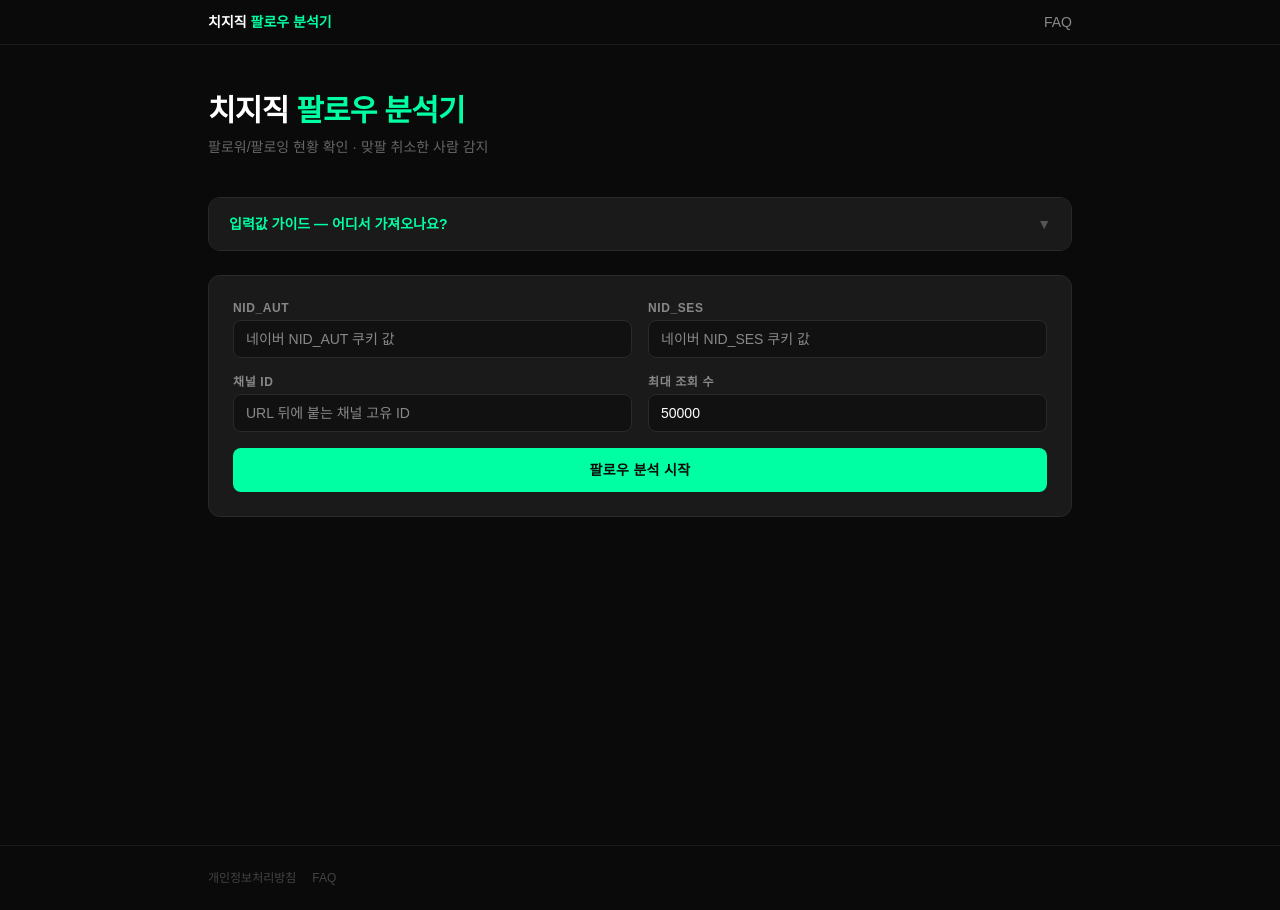
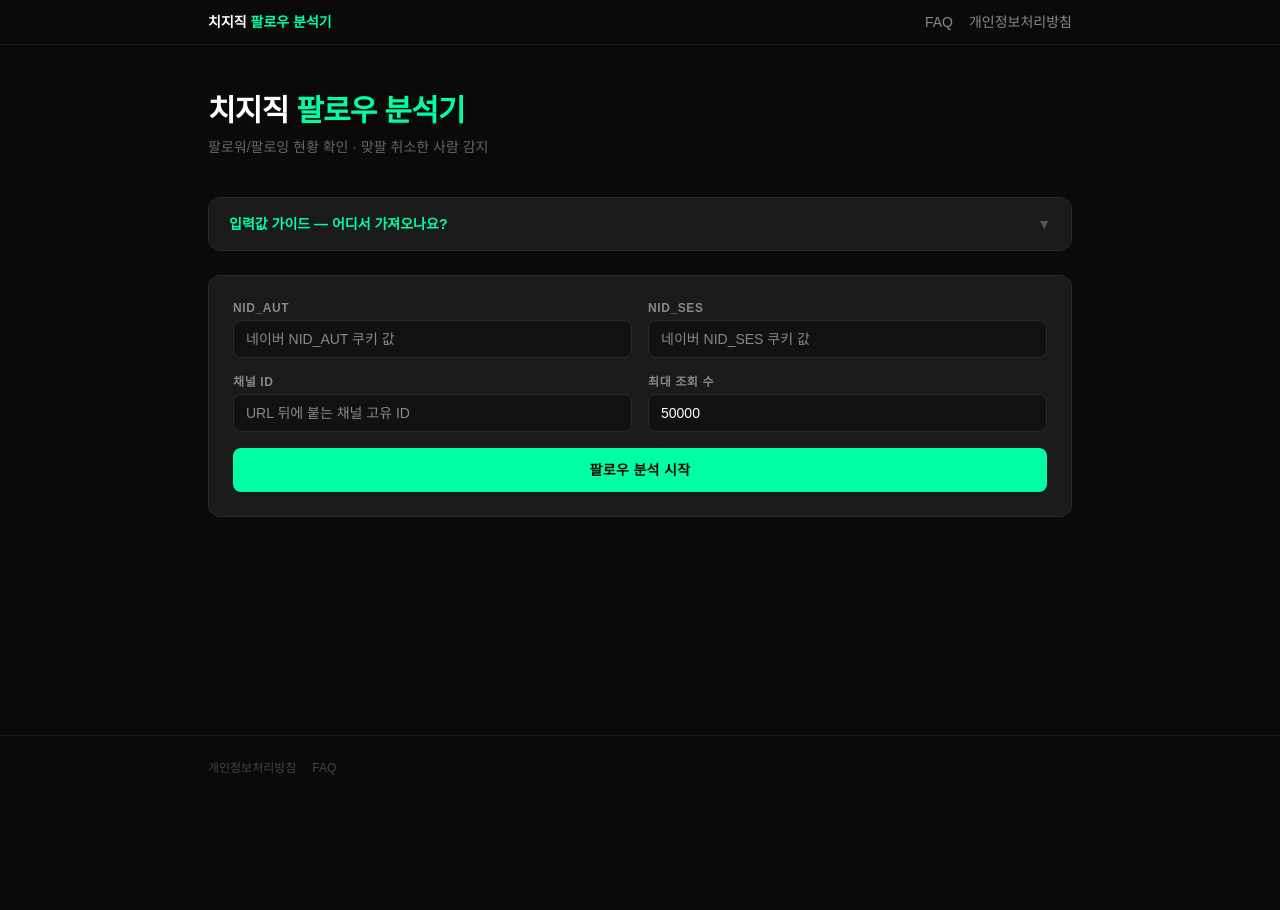
Before and after one commit to kimguny/chzzk-tracker, a Next.js app: page / in a window 1280 px wide. After the commit the page ends 800 px from the top, so only its background shows below. Built offline with nearby package versions, Linux system fonts and the light colour scheme.

Commit message:
fix: add privacy link to nav, fix footer sticky layout
- 네비게이션 바에 개인정보처리방침 링크 추가
- 콘텐츠 없을 때 푸터 화면 하단 고정 (flex-1 레이아웃)

Co-Authored-By: Claude Sonnet 4.6 <noreply@anthropic.com>

```diff
--- a/src/app/faq/page.tsx
+++ b/src/app/faq/page.tsx
@@ -43,7 +43,7 @@ const faqs = [
 
 export default function FaqPage() {
   return (
-    <div className="min-h-screen" style={{ background: "#0a0a0a", color: "#fff" }}>
+    <div className="flex-1" style={{ color: "#fff" }}>
       <div className="mx-auto max-w-3xl px-4 py-12">
         <div className="mb-10">
           <Link href="/" className="text-sm" style={{ color: "#555" }}>
--- a/src/app/layout.tsx
+++ b/src/app/layout.tsx
@@ -32,19 +32,22 @@ export default function RootLayout({
       lang="en"
       className={`${geistSans.variable} ${geistMono.variable} h-full antialiased`}
     >
-      <body className="min-h-full flex flex-col" style={{ background: "#0a0a0a" }}>
+      <body className="min-h-screen flex flex-col" style={{ background: "#0a0a0a" }}>
         <header style={{ background: "#0a0a0a", borderBottom: "1px solid #1a1a1a" }}>
           <div className="mx-auto max-w-4xl px-4 py-3 flex items-center justify-between">
             <Link href="/" className="text-sm font-bold" style={{ color: "#fff" }}>
               치지직 <span style={{ color: "#00FFA3" }}>팔로우 분석기</span>
             </Link>
-            <Link href="/faq" className="text-sm" style={{ color: "#888" }}>
-              FAQ
-            </Link>
+            <div className="flex items-center gap-4">
+              <Link href="/faq" className="text-sm" style={{ color: "#888" }}>FAQ</Link>
+              <Link href="/privacy" className="text-sm" style={{ color: "#888" }}>개인정보처리방침</Link>
+            </div>
           </div>
         </header>
-        {children}
-        <footer className="mt-auto py-6" style={{ borderTop: "1px solid #1a1a1a" }}>
+        <main className="flex-1 flex flex-col">
+          {children}
+        </main>
+        <footer className="py-6" style={{ borderTop: "1px solid #1a1a1a" }}>
           <div className="mx-auto max-w-4xl px-4 flex gap-4 text-xs" style={{ color: "#444" }}>
             <Link href="/privacy" style={{ color: "#444" }}>개인정보처리방침</Link>
             <Link href="/faq" style={{ color: "#444" }}>FAQ</Link>
--- a/src/app/privacy/page.tsx
+++ b/src/app/privacy/page.tsx
@@ -8,7 +8,7 @@ export const metadata: Metadata = {
 
 export default function PrivacyPage() {
   return (
-    <div className="min-h-screen" style={{ background: "#0a0a0a", color: "#fff" }}>
+    <div className="flex-1" style={{ color: "#fff" }}>
       <div className="mx-auto max-w-3xl px-4 py-12">
         <div className="mb-10">
           <Link href="/" className="text-sm" style={{ color: "#555" }}>
--- a/src/components/CheckFollow.tsx
+++ b/src/components/CheckFollow.tsx
@@ -208,7 +208,7 @@ export default function CheckFollow() {
   const labelStyle = { color: "#888" };
 
   return (
-    <div className="min-h-screen" style={{ background: "#0a0a0a", color: "#fff" }}>
+    <div className="flex-1" style={{ color: "#fff" }}>
       <div className="mx-auto max-w-4xl px-4 py-12">
 
         {/* Header */}
```
